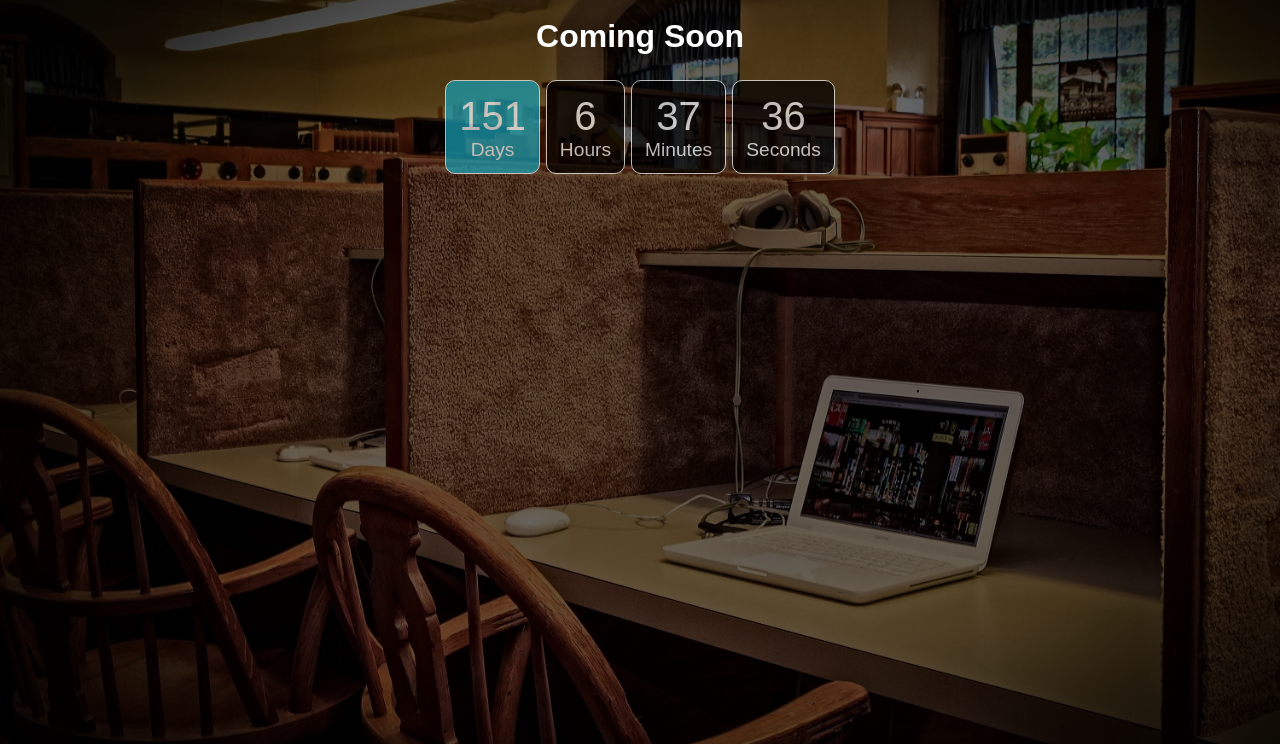
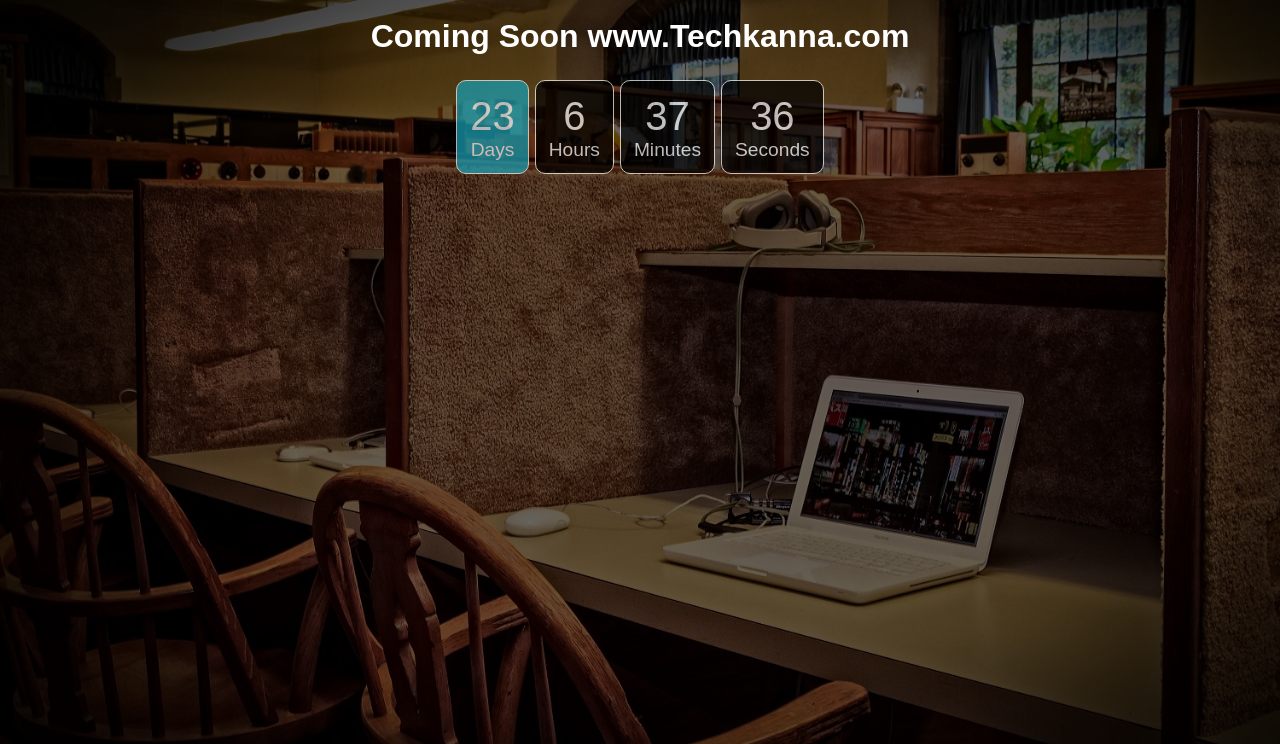
Before and after one commit to senthilkannan26/comming-soon-landing-page, a plain HTML site: page index.html in a window 1280 px wide. Shown: the part 56-800 px from the top of the page. Drawn offline with Linux system fonts and the light colour scheme.

Commit message:
first commit

```diff
--- a/css/style.css
+++ b/css/style.css
@@ -63,7 +63,7 @@
   background-color: #17a2b8;
 }
 
-@media(max-width:650px){
+@media(max-width:350px){
   .landing img{
     width: 30%;
   }
--- a/index.html
+++ b/index.html
@@ -13,7 +13,7 @@
     <div class="inner-landing">
       <img src="img/black_spider.ico"width="200px"hight="200px" alt="lab">
       <p>Go green with our Compeny</p>
-      <h1>Coming Soon</h1>
+      <h1>Coming Soon www.Techkanna.com</h1>
       <div class="countdown"></div>
     </div>
   </div>
--- a/script/main.js
+++ b/script/main.js
@@ -1,7 +1,7 @@
 const countdown = document.querySelector('.countdown');
 
 // Set landing Date
-const landingDate = new Date('jan 1, 2020 13:00:00').getTime();
+const landingDate = new Date('aug 26, 2019 13:00:00').getTime();
 
 // set interval
 const intvl = setInterval(()=>{
```
